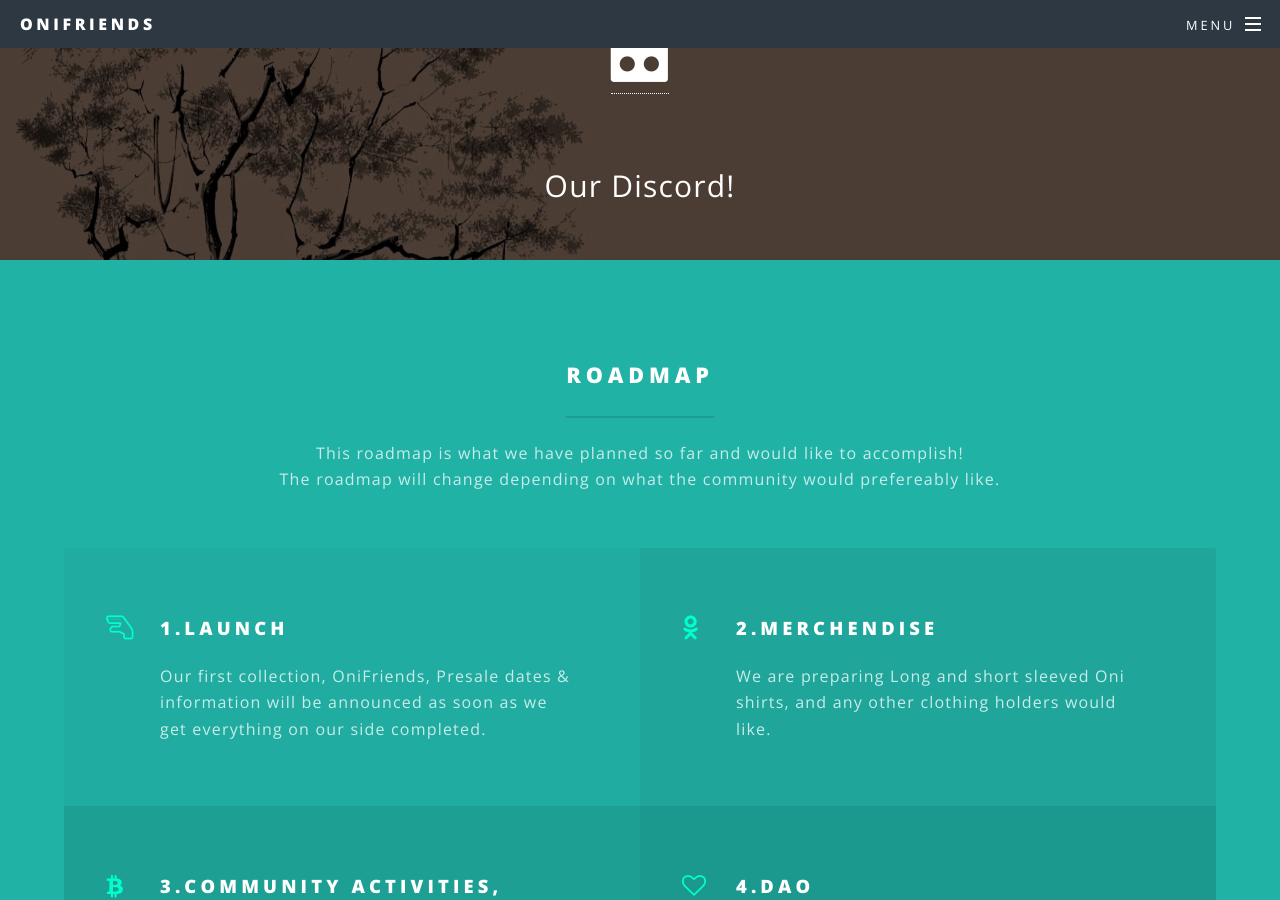
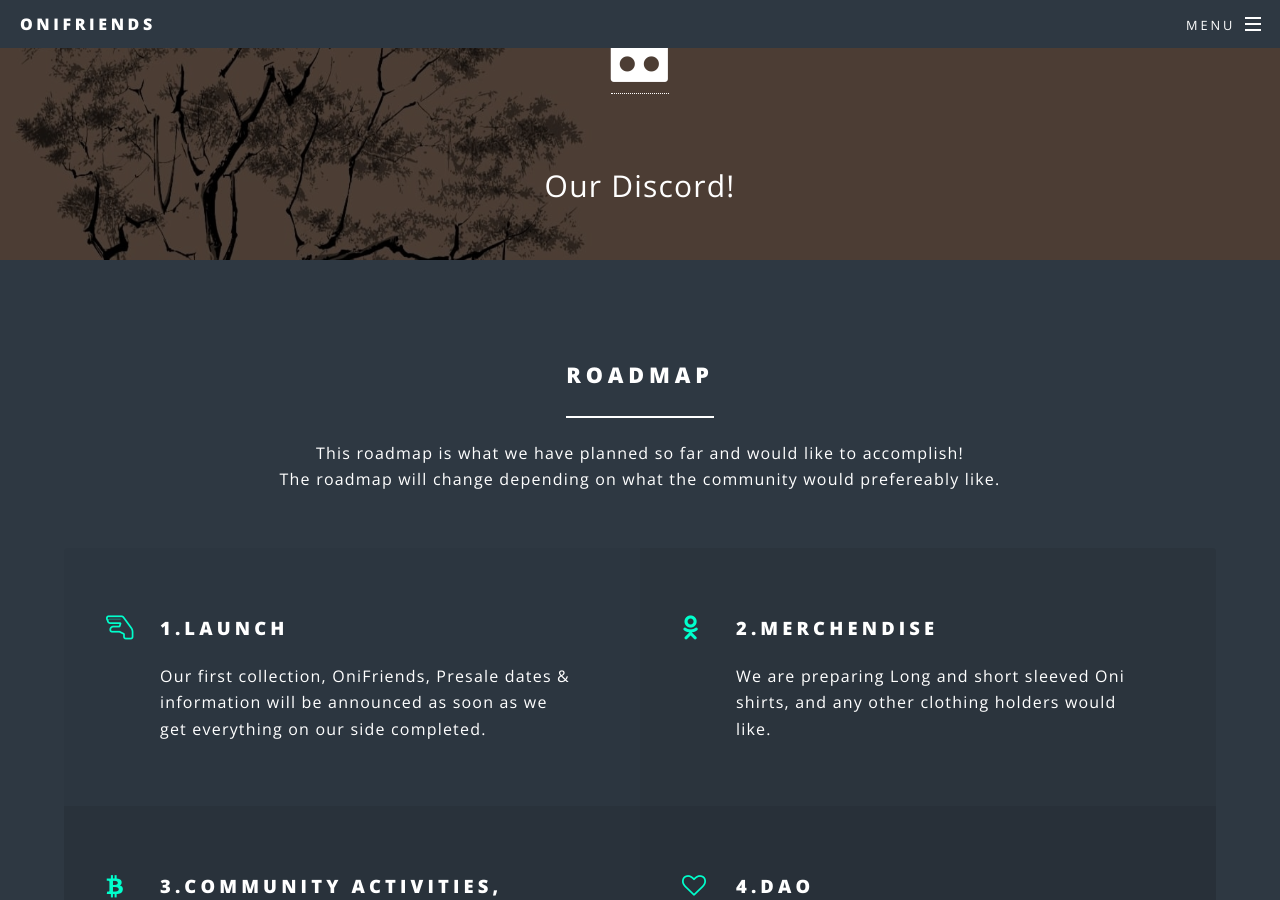
Before and after one commit to TeaOnMe/TeaOnMe.github.io, a Jekyll site: the page built from index.html, in a window 1280 px wide and 900 px high, scrolled down 1040 px. Built offline with Jekyll 4.4.1, drawn with Linux system fonts in a browser that asks for light colours.

Commit message:
Update index.html

```diff
--- a/index.html
+++ b/index.html
@@ -28,7 +28,7 @@
 					</section>
 
 				<!-- Two -->
-					<section id="three" class="wrapper style1 special">
+					<section id="three" class="wrapper style2 special">
 						<div class="inner">
 							<header class="major">
 								<h2>RoadMap</h2>
@@ -65,7 +65,7 @@
 					</section>
 
 				<!-- Three -->
-					<section id="four" class="wrapper style3">
+					<section id="four" class="wrapper style5">
 						<section class="spotlight">
 							<div class="image"><img src="images/pic01.jpg" alt="" /></div><div class="content">
 								<h2>FishMan</h2>
```
